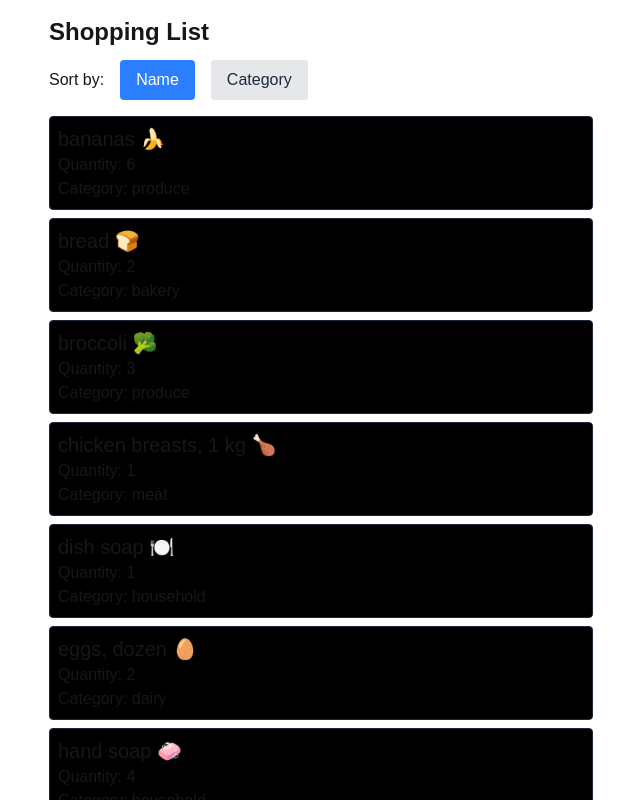
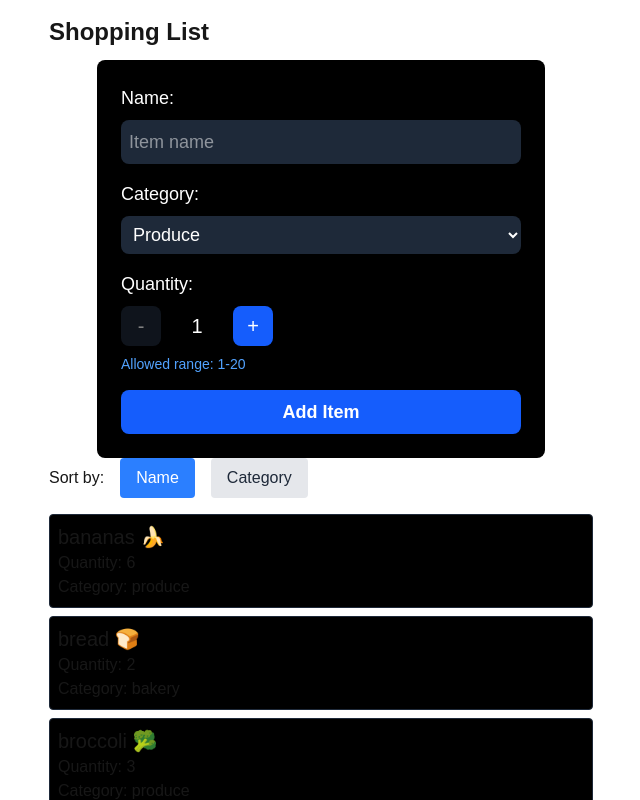
Before and after one commit to felix101930/cprg306-assignments, a Next.js app: page /week-7 in a window 1280 px wide. Shown: the top 800 px of the page, without its empty margins (319-959 px from the left). Built offline with nearby package versions, Linux system fonts and the light colour scheme.

Commit message:
imports new item and item list

```diff
--- a/app/week-7/page.js
+++ b/app/week-7/page.js
@@ -1,9 +1,16 @@
+'use client';
+
+import { useState } from 'react';
 import ItemList from './item-list';
+import NewItem from './new-item';
+
+
 
 export default function Page() {
     return (
         <main className="p-4 max-w-xl mx-auto">
             <h1 className="text-2xl font-bold mb-3">Shopping List</h1>
+            <NewItem />
             <ItemList />
         </main>
     );
```
